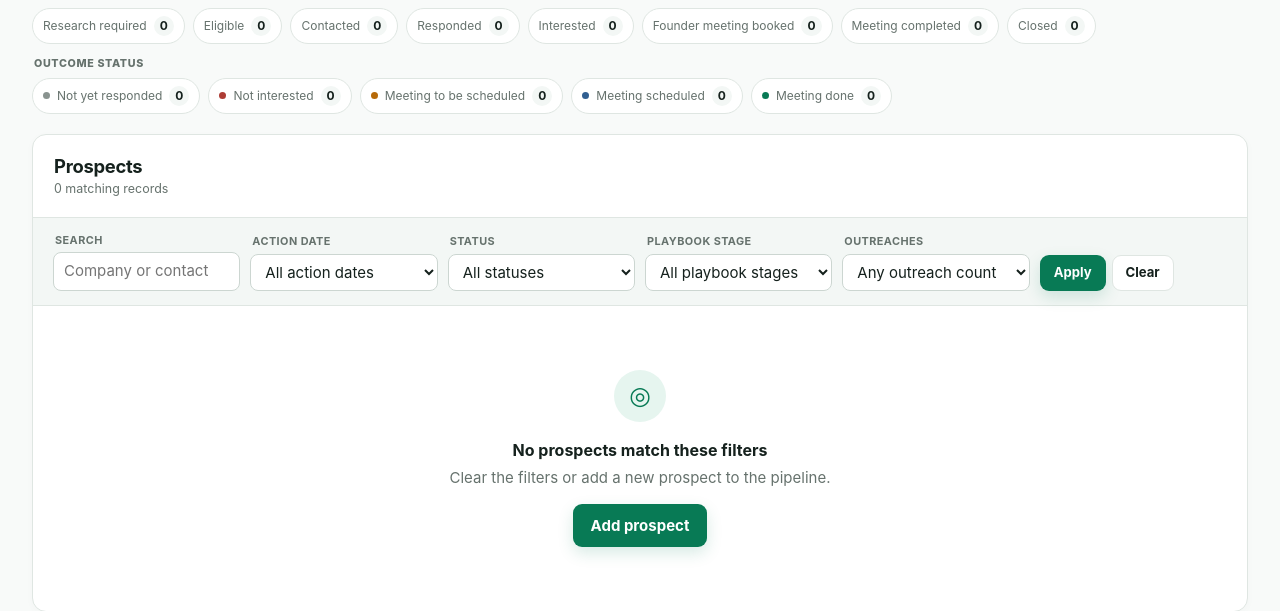
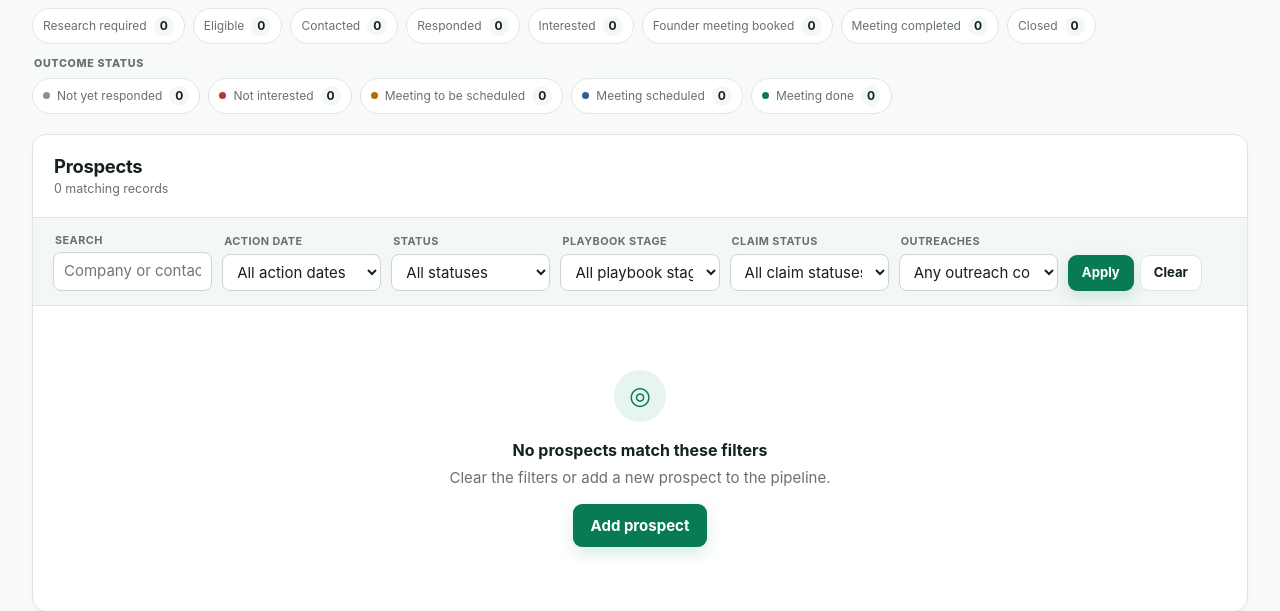
Before and after one commit to operation-flexgcc/Leadgen_System, a Django app: page /dashboard/ in a window 1280 px wide. Shown: the part 420-1031 px from the top of the page. Run offline with Django 5.2, Linux system fonts and the light colour scheme; the visitor is signed in with stand-in values (Sample User, id 1); data that the repository does not hold is empty.

Commit message:
Add claimed prospect dashboard filter

```diff
--- a/outreach/forms.py
+++ b/outreach/forms.py
@@ -340,6 +340,11 @@ class DashboardFilterForm(forms.Form):
         ("upcoming", "Upcoming actions"),
         ("none", "No action date"),
     ]
+    CLAIM_STATUS_CHOICES = [
+        ("", "All claim statuses"),
+        ("claimed", "Claimed prospects"),
+        ("unclaimed", "Unclaimed prospects"),
+    ]
     OUTREACH_CHOICES = [("", "Any outreach count")] + [(str(value), str(value)) for value in range(6)]
 
     search = forms.CharField(required=False, label="Search", widget=forms.TextInput(attrs={"placeholder": "Company or contact"}))
@@ -352,6 +357,11 @@ class DashboardFilterForm(forms.Form):
         required=False,
         choices=[("", "All playbook stages")] + list(Prospect.Stage.choices),
         label="Playbook stage",
+    )
+    claim_status = forms.ChoiceField(
+        required=False,
+        choices=CLAIM_STATUS_CHOICES,
+        label="Claim status",
     )
     workstream = forms.ChoiceField(
         required=False,
--- a/outreach/views.py
+++ b/outreach/views.py
@@ -211,6 +211,10 @@ def dashboard(request):
             prospects = prospects.filter(status=data["status"])
         if data.get("stage"):
             prospects = prospects.filter(stage=data["stage"])
+        if data.get("claim_status") == "claimed":
+            prospects = prospects.filter(owner__isnull=False)
+        elif data.get("claim_status") == "unclaimed":
+            prospects = prospects.filter(owner__isnull=True)
         if data.get("workstream"):
             prospects = prospects.filter(workstream=data["workstream"])
         if data.get("outreach_count") != "" and data.get("outreach_count") is not None:
--- a/templates/outreach/dashboard.html
+++ b/templates/outreach/dashboard.html
@@ -95,6 +95,10 @@
         <div>
             <label for="{{ filter_form.stage.id_for_label }}">Playbook stage</label>
             {{ filter_form.stage }}
+        </div>
+        <div>
+            <label for="{{ filter_form.claim_status.id_for_label }}">Claim status</label>
+            {{ filter_form.claim_status }}
         </div>
         {% if current_user_is_manager %}
         <div>
```
Also changed, not shown: outreach/tests/test_app.py (+71 -0 lines).
